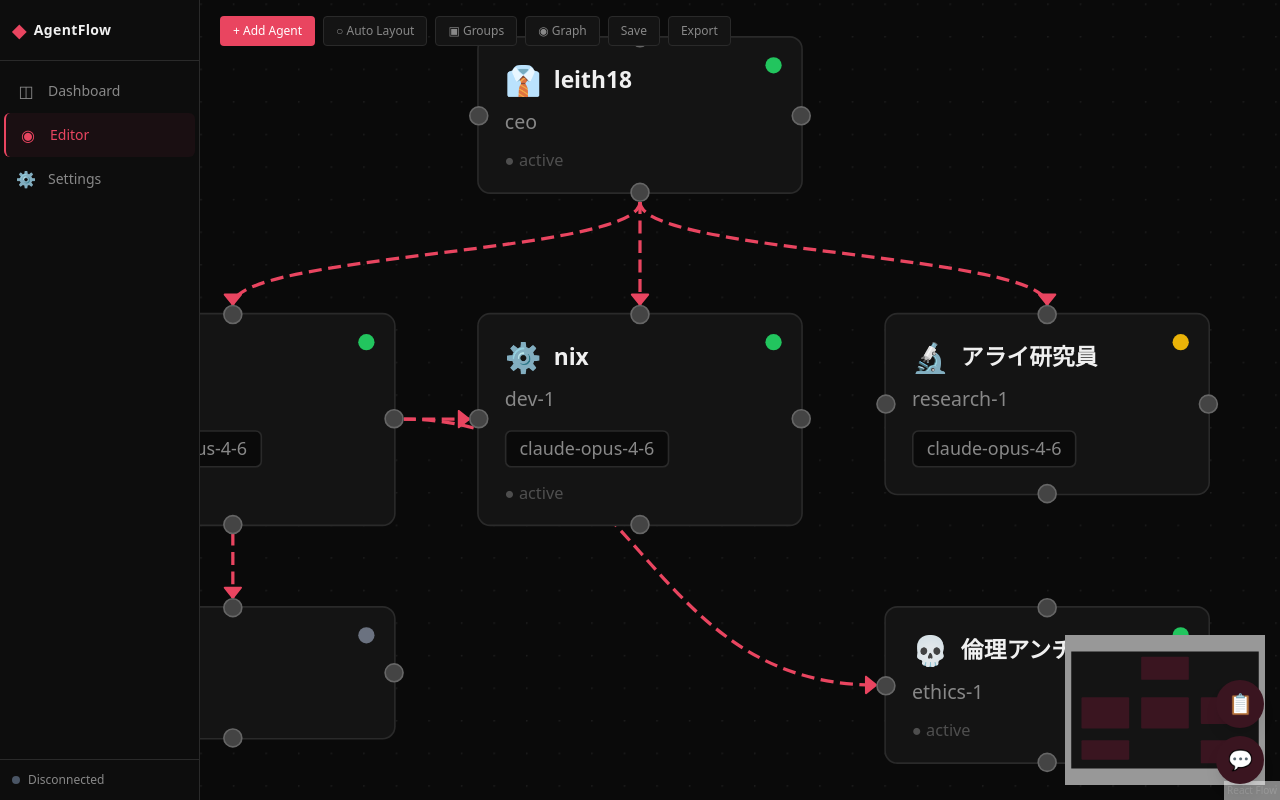
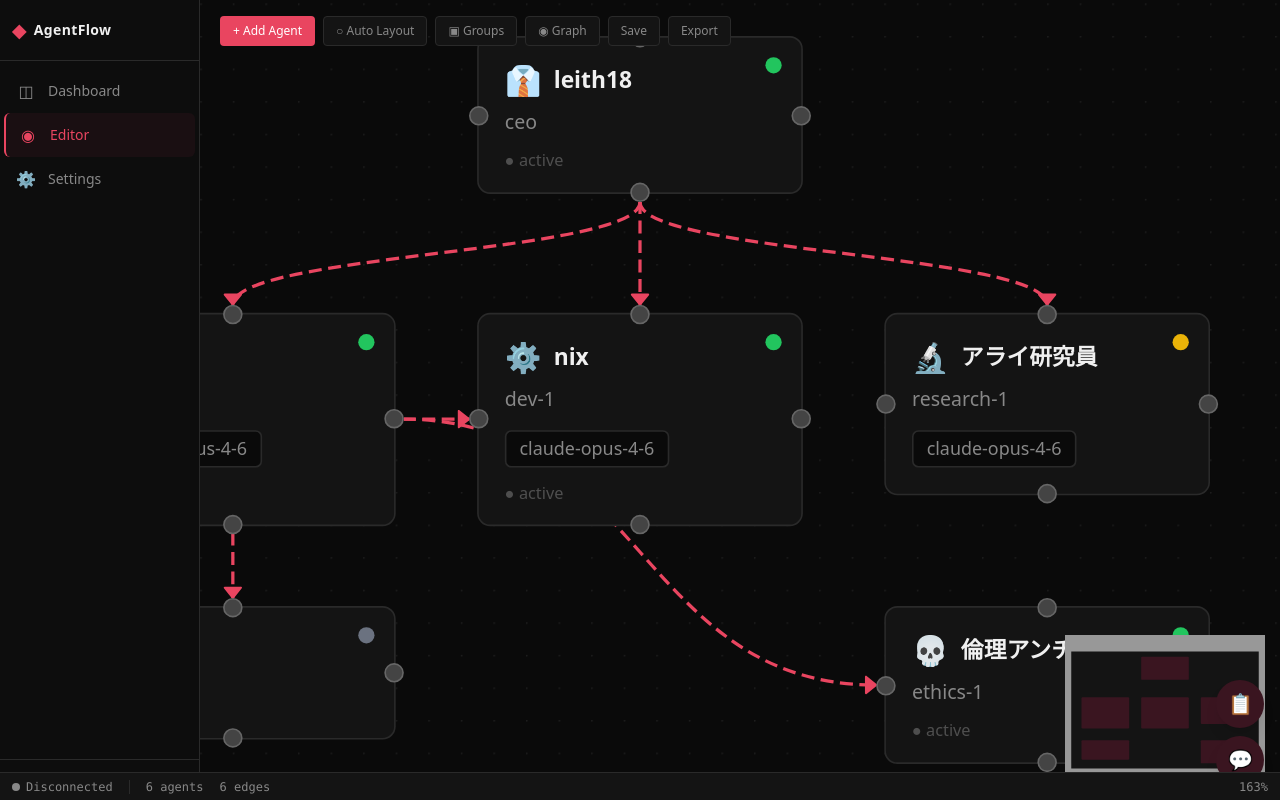
Before and after one commit to Frexida/agentflow, a Next.js app in the folder v2/: page /editor/demo in a window 1280 px wide. Built offline with nearby package versions, Linux system fonts and the light colour scheme.

Commit message:
feat: add StatusBar component to editor
Shows: Gateway connection status, agent/group/edge counts, zoom level
Fixed at bottom of editor canvas, monospace font

```diff
--- a/v2/src/app/editor/[id]/page.tsx
+++ b/v2/src/app/editor/[id]/page.tsx
@@ -19,6 +19,7 @@
 import NodeContextMenu from '@/components/canvas/NodeContextMenu'
 import ChatPanel from '@/components/chat/ChatPanel'
 import TimelinePanel from '@/components/canvas/TimelinePanel'
+import StatusBar from '@/components/canvas/StatusBar'
 import { useOrgStore } from '@/stores/org'
 import { useGatewayStore } from '@/stores/gateway'
 import { useSessionMonitor } from '@/lib/session-monitor'
@@ -136,6 +137,7 @@
       )}
       <ChatPanel open={chatOpen} onClose={() => setChatOpen(false)} />
       <TimelinePanel open={timelineOpen} onClose={() => setTimelineOpen(false)} />
+      <StatusBar />
       {/* Float buttons */}
       <div className="fixed bottom-4 right-4 z-30 flex flex-col gap-2">
         <button
--- /dev/null
+++ b/v2/src/components/canvas/StatusBar.tsx
@@ -0,0 +1,41 @@
+'use client'
+
+import { useReactFlow } from '@xyflow/react'
+import { useOrgStore } from '@/stores/org'
+import { useGatewayStore } from '@/stores/gateway'
+import { useState, useEffect } from 'react'
+
+export default function StatusBar() {
+  const { nodes, edges } = useOrgStore()
+  const { connected } = useGatewayStore()
+  const { getZoom } = useReactFlow()
+  const [zoom, setZoom] = useState(100)
+
+  const agentCount = nodes.filter(n => n.type === 'agent').length
+  const groupCount = nodes.filter(n => n.type === 'group').length
+  const edgeCount = edges.length
+
+  useEffect(() => {
+    const interval = setInterval(() => {
+      try { setZoom(Math.round(getZoom() * 100)) } catch { /* not mounted */ }
+    }, 500)
+    return () => clearInterval(interval)
+  }, [getZoom])
+
+  return (
+    <div className="fixed bottom-0 left-0 right-0 h-7 bg-[var(--surface-elevated)] border-t border-[var(--border)] flex items-center px-3 gap-4 text-xs text-[var(--text-secondary)] z-40 font-mono">
+      <div className="flex items-center gap-1.5">
+        <span
+          className={`w-2 h-2 rounded-full ${connected ? 'bg-green-500' : 'bg-[var(--text-secondary)]'}`}
+        />
+        <span>{connected ? 'Connected' : 'Disconnected'}</span>
+      </div>
+      <div className="w-px h-3.5 bg-[var(--border)]" />
+      <span>{agentCount} agent{agentCount !== 1 ? 's' : ''}</span>
+      {groupCount > 0 && <span>{groupCount} group{groupCount !== 1 ? 's' : ''}</span>}
+      <span>{edgeCount} edge{edgeCount !== 1 ? 's' : ''}</span>
+      <div className="flex-1" />
+      <span>{zoom}%</span>
+    </div>
+  )
+}
```
Also changed, not shown: 1 other file (tests, documents, lock files or other folders).
